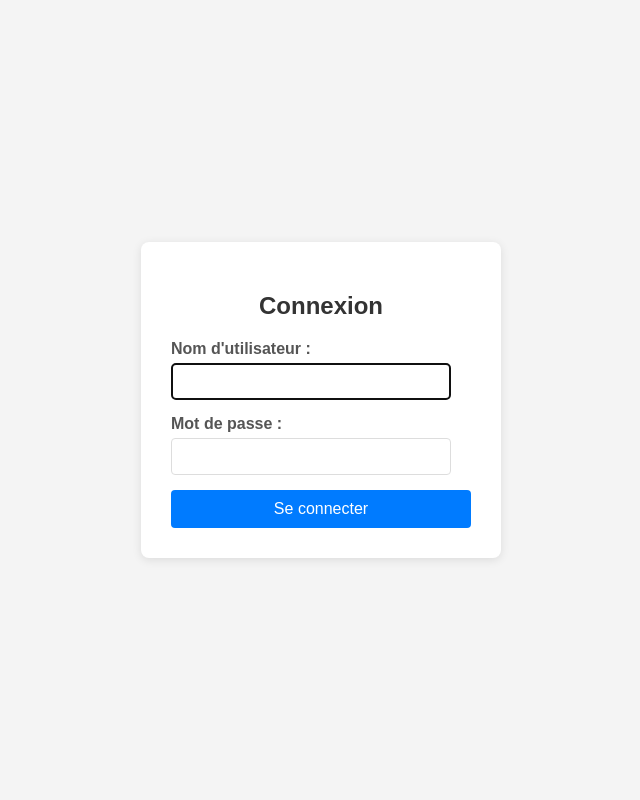
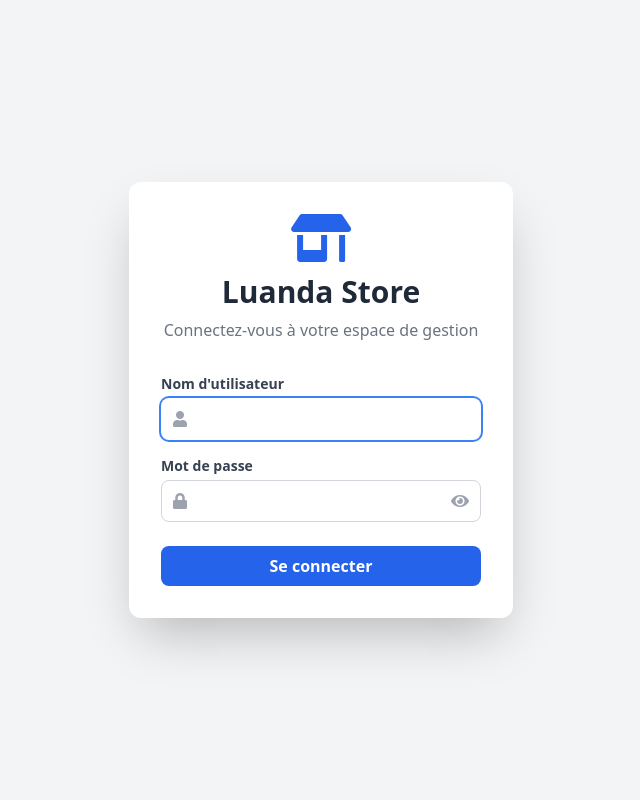
Before and after one commit to Mvumbi/luanda, a Django app: page /users/login/ in a window 1280 px wide. Shown: the whole page, without its empty margins (319-959 px from the left). Run offline with Django 5.2, Linux system fonts and the light colour scheme; some libraries are stand-ins or nearby versions.

Commit message:
fix login page

```diff
--- a/luanda/settings.py
+++ b/luanda/settings.py
@@ -13,7 +13,6 @@ https://docs.djangoproject.com/en/5.2/ref/settings/
 from pathlib import Path
 from decouple import config
 import dj_database_url # type: ignore
-# Build paths inside the project like this: BASE_DIR / 'subdir'.
 BASE_DIR = Path(__file__).resolve().parent.parent
 
 
--- a/templates/base.html
+++ b/templates/base.html
@@ -0,0 +1,2 @@
+SECRET_KEY = django-insecure-r82x=-$e1+u9=71)20e5i1g+)we*1^6uz7!xs#14ze771xga4(
+DATABASE_URL = postgresql://luanda_klkn_user:uxcGCLQizqzmskknXxuCI05wNIfzaOVQ@dpg-d2oos6vfte5s738iqs3g-a.oregon-postgres.render.com/luanda_klkn
--- a/users/templates/users/login.html
+++ b/users/templates/users/login.html
@@ -1,119 +1,87 @@
-{# users/templates/users/login.html #}
+{% load form_tags %}
 <!DOCTYPE html>
 <html lang="fr">
 <head>
     <meta charset="UTF-8">
     <meta name="viewport" content="width=device-width, initial-scale=1.0">
     <title>Connexion - Luanda Store</title>
-    {# Vous pouvez lier votre CSS ici plus tard, par exemple avec {% load static %} et {% static 'css/style.css' %} #}
-    <style>
-        /* Styles CSS très basiques pour que le formulaire soit un peu lisible */
-        body {
-            font-family: Arial, sans-serif;
-            background-color: #f4f4f4;
-            display: flex;
-            justify-content: center;
-            align-items: center;
-            min-height: 100vh;
-            margin: 0;
-        }
-        .login-container {
-            background-color: #fff;
-            padding: 30px;
-            border-radius: 8px;
-            box-shadow: 0 2px 10px rgba(0, 0, 0, 0.1);
-            width: 300px;
-            text-align: center;
-        }
-        h2 {
-            color: #333;
-            margin-bottom: 20px;
-        }
-        .form-group {
-            margin-bottom: 15px;
-            text-align: left;
-        }
-        label {
-            display: block;
-            margin-bottom: 5px;
-            color: #555;
-            font-weight: bold;
-        }
-        input[type="text"],
-        input[type="password"] {
-            width: calc(100% - 20px);
-            padding: 10px;
-            border: 1px solid #ddd;
-            border-radius: 4px;
-            box-sizing: border-box; /* Inclut le padding dans la largeur */
-        }
-        button {
-            background-color: #007bff;
-            color: white;
-            padding: 10px 15px;
-            border: none;
-            border-radius: 4px;
-            cursor: pointer;
-            font-size: 16px;
-            width: 100%;
-        }
-        button:hover {
-            background-color: #0056b3;
-        }
-        .errorlist {
-            color: red;
-            list-style-type: none;
-            padding: 0;
-            margin-top: 5px;
-            text-align: left;
-        }
-        .helptext {
-            font-size: 0.85em;
-            color: #777;
-            margin-top: 5px;
-            text-align: left;
-        }
-    </style>
+
+    <script src="https://cdn.tailwindcss.com"></script>
+    <link rel="stylesheet" href="https://cdnjs.cloudflare.com/ajax/libs/font-awesome/5.15.3/css/all.min.css">
+
 </head>
-<body>
-    <div class="login-container">
-        <h2>Connexion</h2>
-        {# Affiche les erreurs globales du formulaire #}
+<body class="bg-gray-100 flex items-center justify-center min-h-screen p-4">
+
+    <div class="bg-white rounded-xl shadow-2xl p-8 max-w-sm w-full transition-transform duration-300 hover:scale-105">
+        <div class="text-center mb-8">
+            <i class="fas fa-store-alt text-blue-600 text-5xl mb-3"></i>
+            <h2 class="text-3xl font-bold text-gray-800">Luanda Store</h2>
+            <p class="text-gray-500 mt-2">Connectez-vous à votre espace de gestion</p>
+        </div>
+
         {% if form.errors %}
-            <ul class="errorlist">
-                {% for field in form %}
-                    {% if field.errors %}
-                        {% for error in field.errors %}
-                            <li>{{ error }}</li>
-                        {% endfor %}
-                    {% endif %}
-                {% endfor %}
-                {% if form.non_field_errors %}
-                    {% for error in form.non_field_errors %}
-                        <li>{{ error }}</li>
-                    {% endfor %}
-                {% endif %}
-            </ul>
+        <div class="bg-red-100 border border-red-400 text-red-700 px-4 py-3 rounded-lg relative mb-4" role="alert">
+            <strong class="font-bold">Erreur de connexion!</strong>
+            <span class="block sm:inline mt-1">Veuillez vérifier vos informations.</span>
+        </div>
         {% endif %}
 
         <form method="post">
-            {% csrf_token %} {# Très important pour la sécurité de Django #}
-            <div class="form-group">
-                <label for="{{ form.username.id_for_label }}">Nom d'utilisateur :</label>
-                {{ form.username }}
-                {% if form.username.help_text %}
-                    <p class="helptext">{{ form.username.help_text }}</p>
+            {% csrf_token %}
+
+            <div class="mb-4">
+                <label for="{{ form.username.id_for_label }}" class="block text-sm font-semibold text-gray-700 mb-1">Nom d'utilisateur</label>
+                <div class="relative">
+                    <div class="absolute inset-y-0 left-0 flex items-center pl-3 pointer-events-none text-gray-400">
+                        <i class="fas fa-user"></i>
+                    </div>
+                    {{ form.username|add_class:"w-full pl-10 pr-3 py-2 border border-gray-300 rounded-lg focus:outline-none focus:ring-2 focus:ring-blue-500 focus:border-transparent" }}
+                </div>
+                {% if form.username.errors %}
+                    {% for error in form.username.errors %}
+                        <p class="text-red-500 text-xs italic mt-1">{{ error }}</p>
+                    {% endfor %}
                 {% endif %}
             </div>
-            <div class="form-group">
-                <label for="{{ form.password.id_for_label }}">Mot de passe :</label>
-                {{ form.password }}
-                {% if form.password.help_text %}
-                    <p class="helptext">{{ form.password.help_text }}</p>
+
+            <div class="mb-6">
+                <label for="{{ form.password.id_for_label }}" class="block text-sm font-semibold text-gray-700 mb-1">Mot de passe</label>
+                <div class="relative">
+                    <div class="absolute inset-y-0 left-0 flex items-center pl-3 pointer-events-none text-gray-400">
+                        <i class="fas fa-lock"></i>
+                    </div>
+                    {{ form.password|add_class:"w-full pl-10 pr-10 py-2 border border-gray-300 rounded-lg focus:outline-none focus:ring-2 focus:ring-blue-500 focus:border-transparent" }}
+                    <div id="togglePassword" class="absolute inset-y-0 right-0 flex items-center pr-3 cursor-pointer text-gray-400 hover:text-gray-600">
+                        <i class="fas fa-eye"></i>
+                    </div>
+                </div>
+                {% if form.password.errors %}
+                    {% for error in form.password.errors %}
+                        <p class="text-red-500 text-xs italic mt-1">{{ error }}</p>
+                    {% endfor %}
                 {% endif %}
             </div>
-            <button type="submit">Se connecter</button>
+
+            <button type="submit" class="w-full bg-blue-600 text-white font-bold py-2 px-4 rounded-lg hover:bg-blue-700 focus:outline-none focus:ring-2 focus:ring-blue-500 focus:ring-opacity-50 transition-colors duration-200">
+                Se connecter
+            </button>
         </form>
     </div>
+
+    <script>
+        const togglePassword = document.querySelector('#togglePassword');
+        const passwordInput = document.querySelector('#{{ form.password.id_for_label }}');
+
+        if (togglePassword && passwordInput) {
+            togglePassword.addEventListener('click', function (e) {
+                // Bascule le type de l'input entre 'password' et 'text'
+                const type = passwordInput.getAttribute('type') === 'password' ? 'text' : 'password';
+                passwordInput.setAttribute('type', type);
+
+                // Bascule l'icône de l'œil (œil ouvert/fermé)
+                this.querySelector('i').classList.toggle('fa-eye-slash');
+            });
+        }
+    </script>
 </body>
 </html>
--- /dev/null
+++ b/users/templatetags/form_tags.py
@@ -0,0 +1,12 @@
+# users/templatetags/form_tags.py
+
+from django import template
+
+register = template.Library()
+
+@register.filter(name='add_class')
+def add_class(value, css_class):
+    """
+    Ajoute une classe CSS à un champ de formulaire.
+    """
+    return value.as_widget(attrs={'class': css_class})
```
Also changed, not shown: users/templatetags/__init__.py (added), 8 other files.
